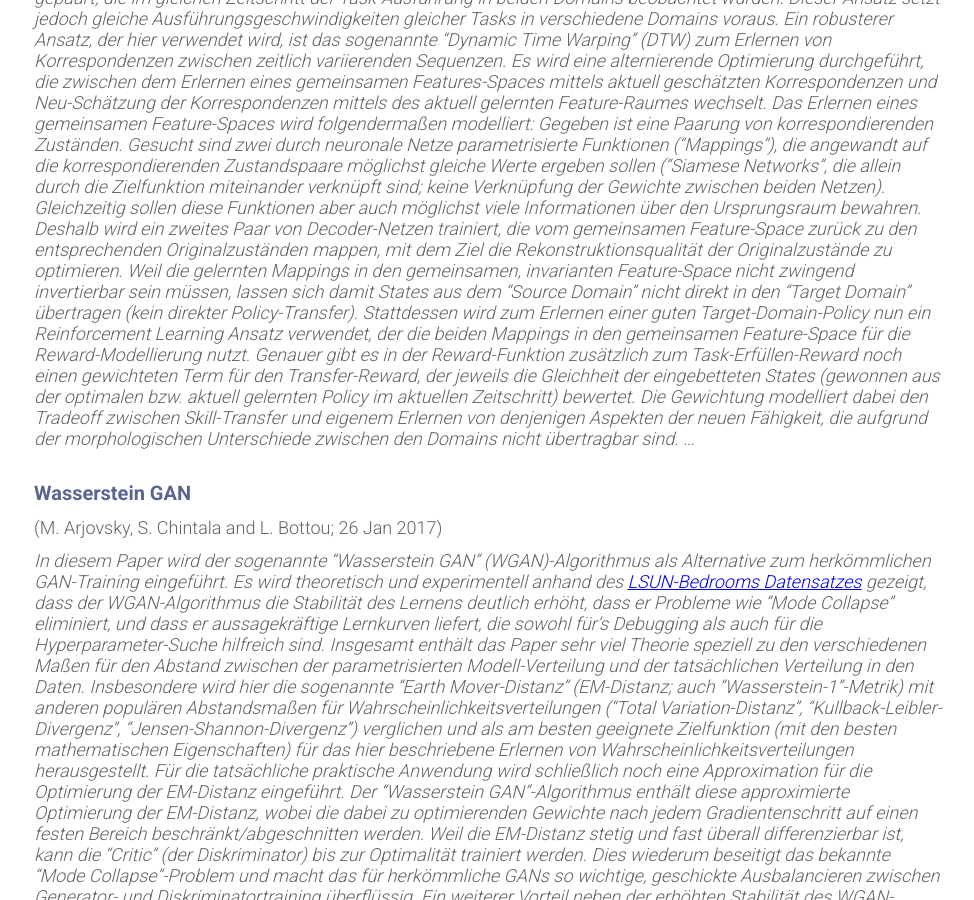
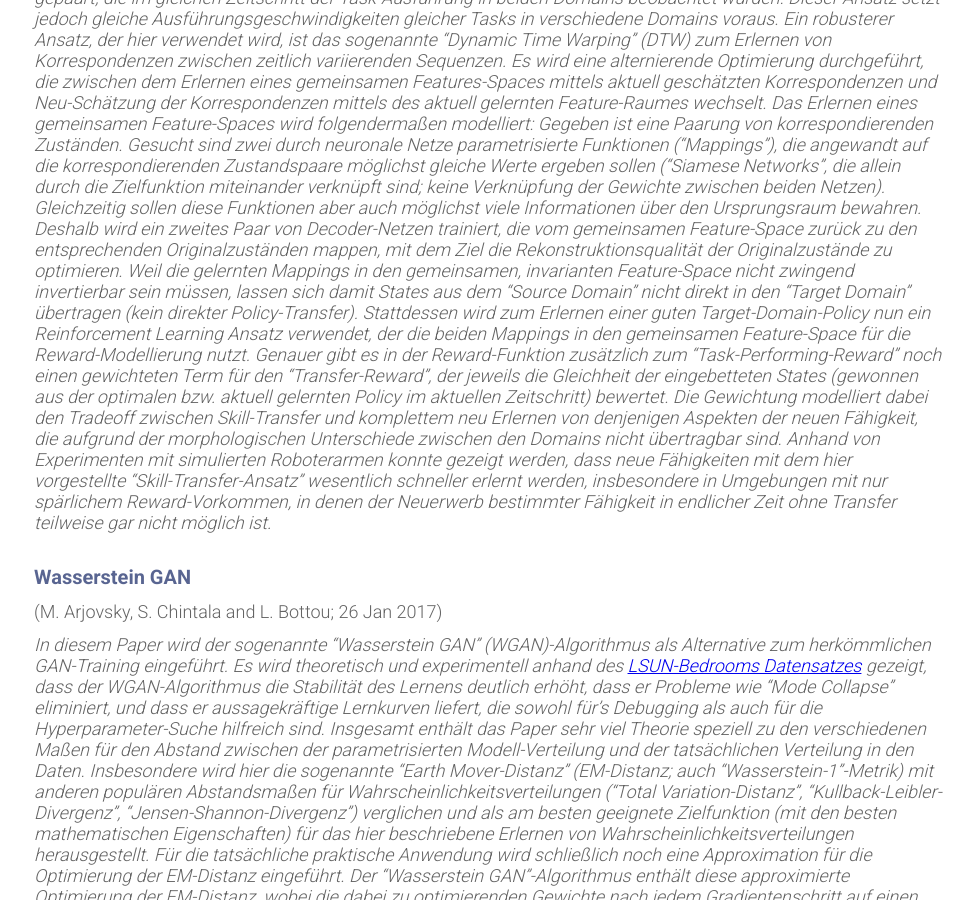
Before and after one commit to Xamla/xamla.github.io, a Jekyll site: the page built from paper-library.md, in a window 1280 px wide and 900 px high, scrolled down 868 px. Shown: the whole window, without its empty margins (196-1170 px from the left). Built offline with Jekyll 4.4.1, drawn with Linux system fonts in a browser that asks for light colours; formulas are drawn with MathJax 3.

Commit message:
Update paper-library.md

```diff
--- a/paper-library.md
+++ b/paper-library.md
@@ -22,8 +22,9 @@
 *Bereits erworbene, ähnliche Fähigkeiten ("Proxy Skills") werden genutzt, um zu lernen, welche Paare von Agenten-spezifischen Zuständen zwischen beiden Räumen korrespondieren. Ein sehr einfacher Ansatz hierfür ist ein zeitlich-basiertes Zusammenführen der States, d.h. es werden Zustände gepaart, die im gleichen Zeitschritt der Task-Ausführung in beiden Domains beobachtet wurden. Dieser Ansatz setzt jedoch gleiche Ausführungsgeschwindigkeiten gleicher Tasks in verschiedene Domains voraus. Ein robusterer Ansatz, der hier verwendet wird, ist das sogenannte "Dynamic Time Warping" (DTW) zum Erlernen von Korrespondenzen zwischen zeitlich variierenden Sequenzen. Es wird eine alternierende Optimierung durchgeführt, die zwischen dem Erlernen eines gemeinsamen Features-Spaces mittels aktuell geschätzten Korrespondenzen und Neu-Schätzung der Korrespondenzen mittels des aktuell gelernten Feature-Raumes wechselt.*
 *Das Erlernen eines gemeinsamen Feature-Spaces wird folgendermaßen modelliert: Gegeben ist eine Paarung von korrespondierenden Zuständen. Gesucht sind zwei durch neuronale Netze parametrisierte Funktionen ("Mappings"), die angewandt auf die korrespondierenden Zustandspaare möglichst gleiche Werte ergeben sollen ("Siamese Networks", die allein durch die Zielfunktion miteinander verknüpft sind; keine Verknüpfung der Gewichte zwischen beiden Netzen). Gleichzeitig sollen diese Funktionen aber auch möglichst viele Informationen über den Ursprungsraum bewahren. Deshalb wird ein zweites Paar von Decoder-Netzen trainiert, die vom gemeinsamen Feature-Space zurück zu den entsprechenden Originalzuständen mappen, mit dem Ziel die Rekonstruktionsqualität der Originalzustände zu optimieren.*
 *Weil die gelernten Mappings in den gemeinsamen, invarianten Feature-Space nicht zwingend invertierbar sein müssen, lassen sich damit States aus dem "Source Domain" nicht direkt in den "Target Domain" übertragen (kein direkter Policy-Transfer).
-Stattdessen wird zum Erlernen einer guten Target-Domain-Policy nun ein Reinforcement Learning Ansatz verwendet, der die beiden Mappings in den gemeinsamen Feature-Space für die Reward-Modellierung nutzt. Genauer gibt es in der Reward-Funktion zusätzlich zum Task-Erfüllen-Reward noch einen gewichteten Term für den Transfer-Reward, der jeweils die Gleichheit der eingebetteten States (gewonnen aus der optimalen bzw. aktuell gelernten Policy im aktuellen Zeitschritt) bewertet. Die Gewichtung modelliert dabei den Tradeoff zwischen Skill-Transfer und eigenem Erlernen von denjenigen Aspekten der neuen Fähigkeit, die aufgrund der morphologischen Unterschiede zwischen den Domains nicht übertragbar sind.*
-*...*
+Stattdessen wird zum Erlernen einer guten Target-Domain-Policy nun ein Reinforcement Learning Ansatz verwendet, der die beiden Mappings in den gemeinsamen Feature-Space für die Reward-Modellierung nutzt. Genauer gibt es in der Reward-Funktion zusätzlich zum "Task-Performing-Reward" noch einen gewichteten Term für den "Transfer-Reward", der jeweils die Gleichheit der eingebetteten States (gewonnen aus der optimalen bzw. aktuell gelernten Policy im aktuellen Zeitschritt) bewertet. Die Gewichtung modelliert dabei den Tradeoff zwischen Skill-Transfer und komplettem neu Erlernen von denjenigen Aspekten der neuen Fähigkeit, die aufgrund der morphologischen Unterschiede zwischen den Domains nicht übertragbar sind.*
+*Anhand von Experimenten mit simulierten Roboterarmen konnte gezeigt werden, dass neue Fähigkeiten mit dem hier vorgestellte "Skill-Transfer-Ansatz" wesentlich schneller erlernt werden, insbesondere in Umgebungen mit nur spärlichem Reward-Vorkommen, in denen der Neuerwerb bestimmter Fähigkeit in endlicher Zeit ohne Transfer teilweise gar nicht möglich ist.*
+
 
 #### <a name="Wasserstein GAN"></a>[Wasserstein GAN](https://arxiv.org/abs/1701.07875)
 
```
